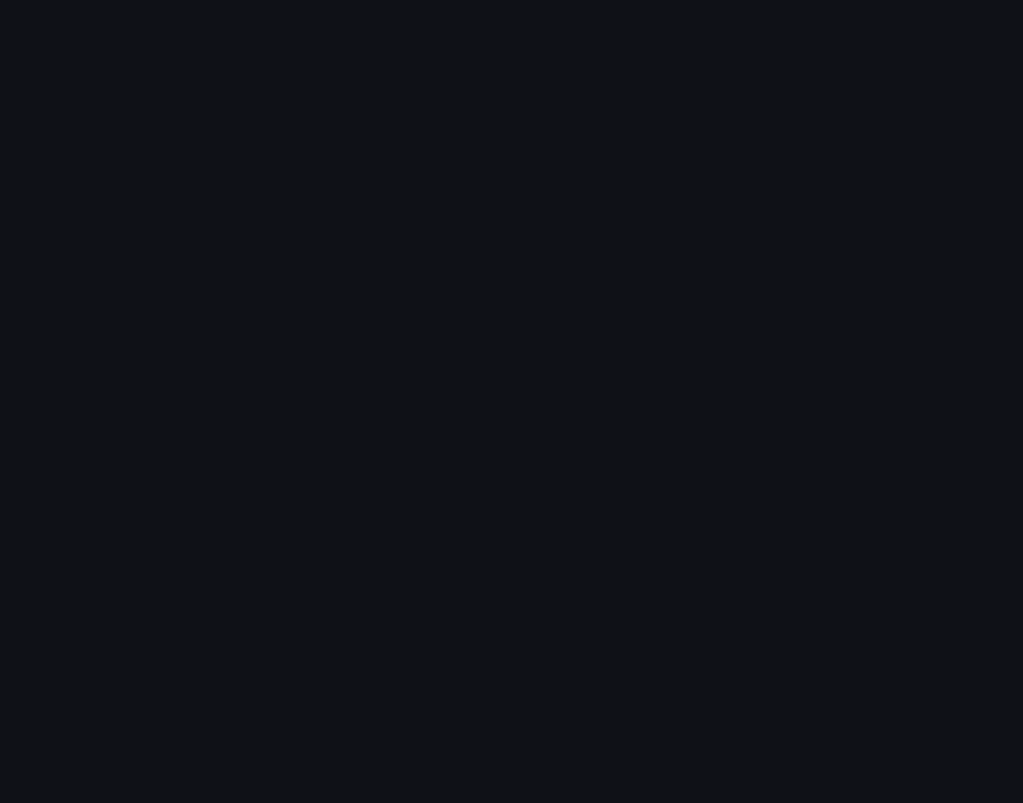
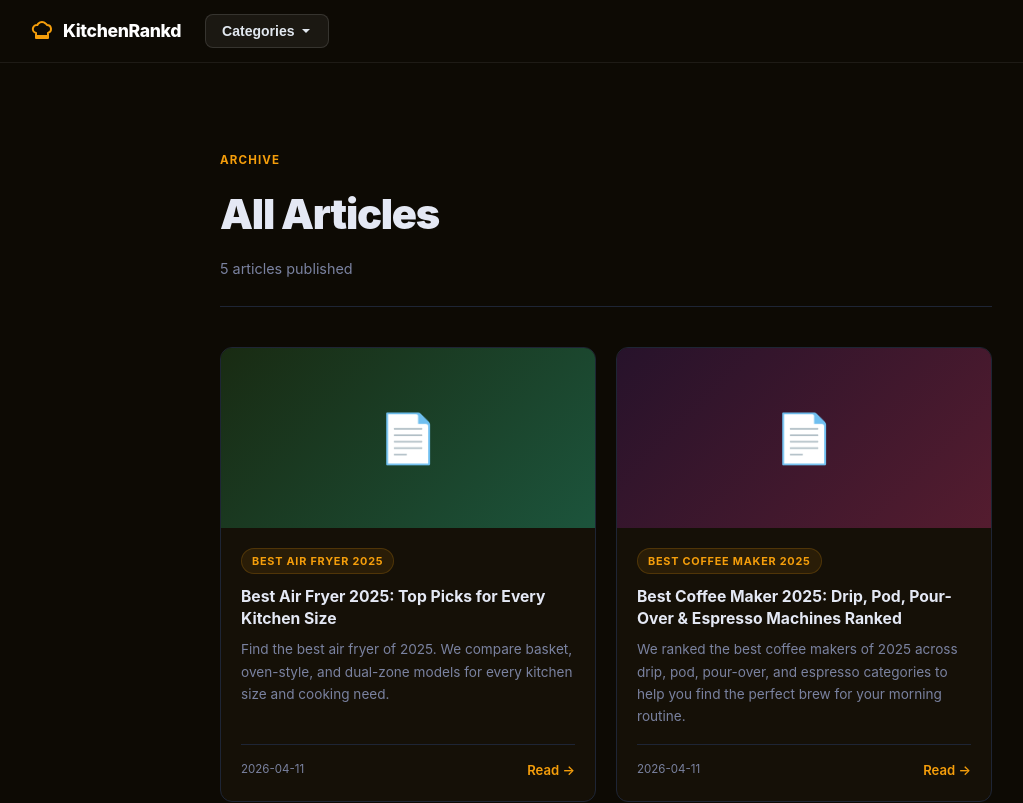
Before and after one commit to conceptsellerbills-cmyk/kitchenrankd, a Next.js app: page /all-articles in a window 1280 px wide. Before the commit this address had no page. Shown: the top 803 px of the page, without its empty margins (34-1057 px from the left). Built offline with nearby package versions, Linux system fonts and the light colour scheme.

Commit message:
feat: add all articles archive page

```diff
--- /dev/null
+++ b/app/all-articles/page.tsx
@@ -0,0 +1,75 @@
+import { getAllPosts } from "../../lib/posts";
+import type { Metadata } from "next";
+
+export const metadata: Metadata = {
+  title: "All Articles — KitchenRankd",
+  description: "Browse every article published on KitchenRankd.",
+};
+
+export default function AllArticlesPage() {
+  const posts = getAllPosts();
+
+  return (
+    <>
+      <style>{`
+        *,*::before,*::after{box-sizing:border-box;margin:0;padding:0}
+        body{background:#0d0a04;color:#e4e8f4;font-family:-apple-system,BlinkMacSystemFont,"Segoe UI",sans-serif;line-height:1.7}
+        a{text-decoration:none;color:inherit}
+        .aa-wrap{max-width:1100px;margin:0 auto;padding:48px 24px 80px}
+        .aa-header{margin-bottom:40px;padding-bottom:24px;border-bottom:1px solid #1e2535}
+        .aa-eyebrow{font-size:0.72rem;font-weight:700;letter-spacing:0.1em;text-transform:uppercase;color:#f59e0b;margin-bottom:8px}
+        .aa-title{font-size:clamp(1.8rem,3.5vw,2.6rem);font-weight:900;letter-spacing:-0.03em}
+        .aa-count{font-size:0.9rem;color:#7a82a0;margin-top:8px}
+        .aa-grid{display:grid;grid-template-columns:repeat(auto-fill,minmax(300px,1fr));gap:20px}
+        .aa-card{background:#151007;border:1px solid #1e2535;border-radius:12px;overflow:hidden;display:flex;flex-direction:column;transition:border-color 0.15s,transform 0.15s}
+        .aa-card:hover{border-color:#f59e0b;transform:translateY(-2px)}
+        .aa-img{width:100%;height:180px;object-fit:cover;display:block;flex-shrink:0}
+        .aa-img-placeholder{width:100%;height:180px;display:flex;align-items:center;justify-content:center;font-size:3rem;flex-shrink:0}
+        .aa-body{padding:20px;display:flex;flex-direction:column;flex:1}
+        .aa-tag{display:inline-block;font-size:0.68rem;font-weight:700;letter-spacing:0.07em;text-transform:uppercase;color:#f59e0b;background:#f59e0b18;border:1px solid #f59e0b30;padding:3px 10px;border-radius:20px;margin-bottom:12px;width:fit-content}
+        .aa-card-title{font-size:0.98rem;font-weight:700;line-height:1.4;margin-bottom:8px;color:#e4e8f4}
+        .aa-card-title:hover{color:#f59e0b}
+        .aa-desc{font-size:0.85rem;color:#7a82a0;line-height:1.65;flex:1;margin-bottom:16px}
+        .aa-footer{display:flex;align-items:center;justify-content:space-between;padding-top:14px;border-top:1px solid #1e2535}
+        .aa-date{font-size:0.72rem;color:#7a82a0}
+        .aa-read{font-size:0.82rem;font-weight:600;color:#f59e0b}
+        .aa-empty{text-align:center;padding:80px 0;color:#7a82a0}
+        @media(max-width:600px){.aa-grid{grid-template-columns:1fr}}
+      `}</style>
+      <div className="aa-wrap">
+        <div className="aa-header">
+          <div className="aa-eyebrow">Archive</div>
+          <h1 className="aa-title">All Articles</h1>
+          <p className="aa-count">{posts.length} article{posts.length !== 1 ? "s" : ""} published</p>
+        </div>
+        {posts.length === 0 ? (
+          <p className="aa-empty">No articles yet — check back soon!</p>
+        ) : (
+          <div className="aa-grid">
+            {posts.map((post) => {
+              const hue = post.slug.split("").reduce((h, c) => (h * 31 + c.charCodeAt(0)) % 360, 0);
+              const grad = `linear-gradient(135deg,hsl(${hue},40%,12%) 0%,hsl(${(hue+50)%360},50%,22%) 100%)`;
+              return (
+                <a href={`/${post.slug}`} className="aa-card" key={post.slug}>
+                  {post.coverImage
+                    ? <img src={post.coverImage} alt={post.title} className="aa-img" />
+                    : <div className="aa-img-placeholder" style={{ background: grad }}>📄</div>
+                  }
+                  <div className="aa-body">
+                    {post.keyword && <span className="aa-tag">{post.keyword}</span>}
+                    <div className="aa-card-title">{post.title}</div>
+                    {post.description && <p className="aa-desc">{post.description}</p>}
+                    <div className="aa-footer">
+                      <span className="aa-date">{post.date}</span>
+                      <span className="aa-read">Read →</span>
+                    </div>
+                  </div>
+                </a>
+              );
+            })}
+          </div>
+        )}
+      </div>
+    </>
+  );
+}
```
